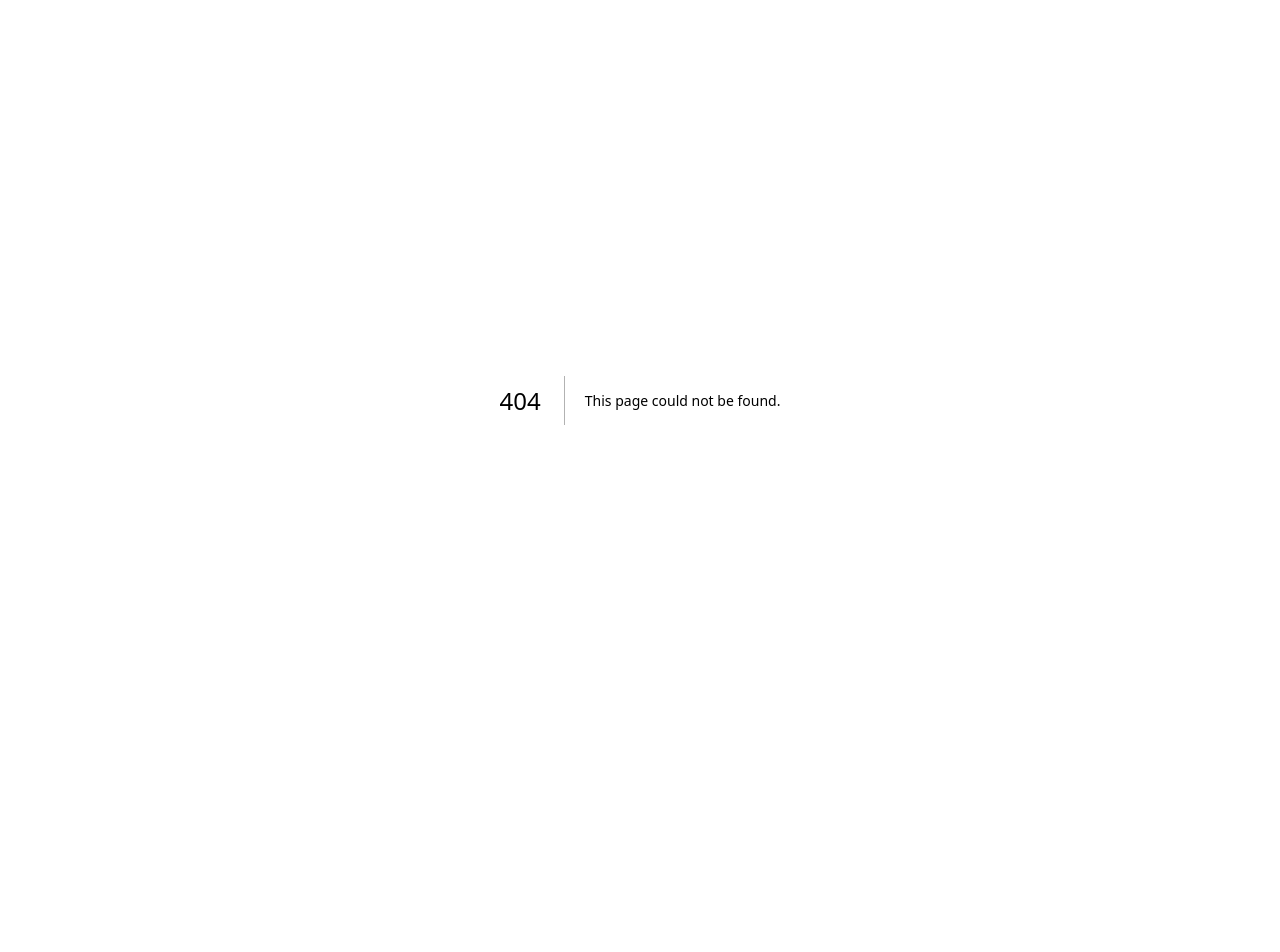
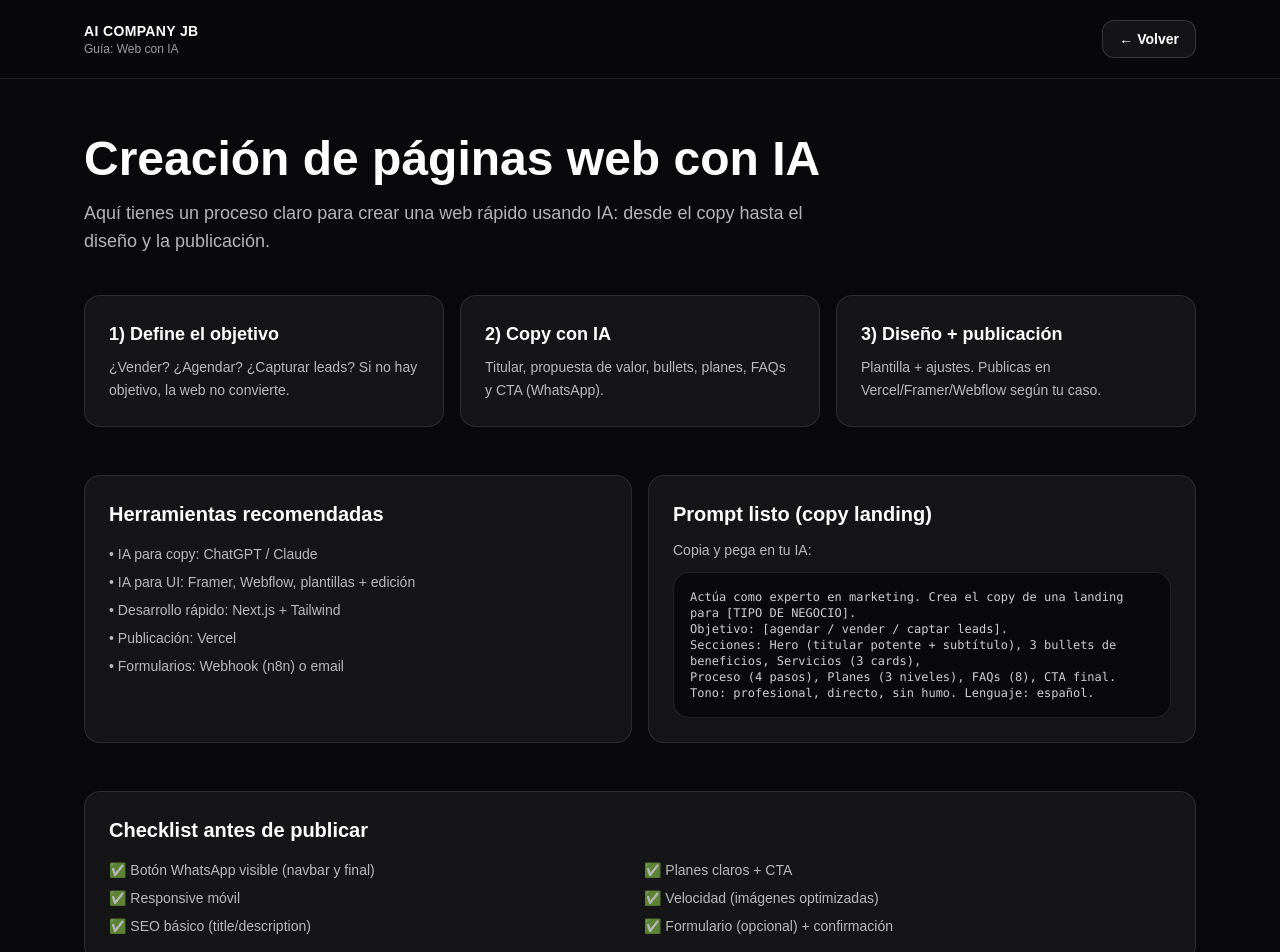
Before and after one commit to aicompanyjb-blip/ia-company-jb, a Next.js app: page /web-con-ia in a window 1280 px wide. Before the commit this address had no page. Shown: the top 952 px of the page. Before the commit the page ends 800 px from the top, so only its background shows below. Built offline with nearby package versions, Linux system fonts and the light colour scheme.

Commit message:
actualizo el loading

```diff
--- a/app/page.tsx
+++ b/app/page.tsx
@@ -3,6 +3,7 @@
 import { useState } from "react";
 import { Analytics } from "@vercel/analytics/next";
 import ChatWidget from "./components/ChatWidget";
+import Link from "next/link";
 
 type BillingPeriod = "mensual" | "semestral" | "anual";
 type PlanName = "Starter" | "Pro" | "Elite";
@@ -124,6 +125,9 @@ export default function Home() {
             <a href="#faq" className="hover:text-white">
               FAQ
             </a>
+            <Link href="/web-con-ia" className="hover:text-white">
+             Web con IA
+             </Link>
           </nav>
 
           <a
--- /dev/null
+++ b/app/web-con-ia/page.tsx
@@ -0,0 +1,120 @@
+import Link from "next/link";
+
+export const metadata = {
+  title: "Creación de páginas web con IA",
+  description:
+    "Guía práctica para crear páginas web con IA: prompts, herramientas y proceso recomendado.",
+};
+
+export default function WebConIA() {
+  return (
+    <main className="min-h-screen bg-zinc-950 text-white">
+      <header className="border-b border-white/10 bg-zinc-950/70 backdrop-blur">
+        <div className="mx-auto flex max-w-6xl items-center justify-between px-5 py-5">
+          <div className="leading-tight">
+            <p className="text-sm font-semibold tracking-wide">AI COMPANY JB</p>
+            <p className="text-xs text-white/60">Guía: Web con IA</p>
+          </div>
+
+          <Link
+            href="/"
+            className="rounded-xl border border-white/15 bg-white/5 px-4 py-2 text-sm font-semibold hover:bg-white/10"
+          >
+            ← Volver
+          </Link>
+        </div>
+      </header>
+
+      <section className="mx-auto max-w-6xl px-5 py-14">
+        <h1 className="text-3xl font-bold md:text-5xl">
+          Creación de páginas web con IA
+        </h1>
+        <p className="mt-4 max-w-3xl text-white/70 md:text-lg">
+          Aquí tienes un proceso claro para crear una web rápido usando IA: desde
+          el copy hasta el diseño y la publicación.
+        </p>
+
+        <div className="mt-10 grid gap-4 md:grid-cols-3">
+          {[
+            {
+              title: "1) Define el objetivo",
+              desc: "¿Vender? ¿Agendar? ¿Capturar leads? Si no hay objetivo, la web no convierte.",
+            },
+            {
+              title: "2) Copy con IA",
+              desc: "Titular, propuesta de valor, bullets, planes, FAQs y CTA (WhatsApp).",
+            },
+            {
+              title: "3) Diseño + publicación",
+              desc: "Plantilla + ajustes. Publicas en Vercel/Framer/Webflow según tu caso.",
+            },
+          ].map((c) => (
+            <div
+              key={c.title}
+              className="rounded-2xl border border-white/10 bg-white/5 p-6"
+            >
+              <p className="text-lg font-semibold">{c.title}</p>
+              <p className="mt-2 text-sm leading-relaxed text-white/70">
+                {c.desc}
+              </p>
+            </div>
+          ))}
+        </div>
+
+        <div className="mt-12 grid gap-4 md:grid-cols-2">
+          <div className="rounded-2xl border border-white/10 bg-white/5 p-6">
+            <h2 className="text-xl font-bold">Herramientas recomendadas</h2>
+            <ul className="mt-4 space-y-2 text-sm text-white/70">
+              <li>• IA para copy: ChatGPT / Claude</li>
+              <li>• IA para UI: Framer, Webflow, plantillas + edición</li>
+              <li>• Desarrollo rápido: Next.js + Tailwind</li>
+              <li>• Publicación: Vercel</li>
+              <li>• Formularios: Webhook (n8n) o email</li>
+            </ul>
+          </div>
+
+          <div className="rounded-2xl border border-white/10 bg-white/5 p-6">
+            <h2 className="text-xl font-bold">Prompt listo (copy landing)</h2>
+            <p className="mt-3 text-sm text-white/70">
+              Copia y pega en tu IA:
+            </p>
+            <pre className="mt-3 whitespace-pre-wrap rounded-2xl border border-white/10 bg-zinc-950 p-4 text-xs text-white/80">
+{`Actúa como experto en marketing. Crea el copy de una landing para [TIPO DE NEGOCIO].
+Objetivo: [agendar / vender / captar leads].
+Secciones: Hero (titular potente + subtítulo), 3 bullets de beneficios, Servicios (3 cards),
+Proceso (4 pasos), Planes (3 niveles), FAQs (8), CTA final.
+Tono: profesional, directo, sin humo. Lenguaje: español.`}
+            </pre>
+          </div>
+        </div>
+
+        <div className="mt-12 rounded-2xl border border-white/10 bg-white/5 p-6">
+          <h2 className="text-xl font-bold">Checklist antes de publicar</h2>
+          <ul className="mt-4 grid gap-2 text-sm text-white/70 md:grid-cols-2">
+            <li>✅ Botón WhatsApp visible (navbar y final)</li>
+            <li>✅ Planes claros + CTA</li>
+            <li>✅ Responsive móvil</li>
+            <li>✅ Velocidad (imágenes optimizadas)</li>
+            <li>✅ SEO básico (title/description)</li>
+            <li>✅ Formulario (opcional) + confirmación</li>
+          </ul>
+        </div>
+
+        <div className="mt-12 flex flex-col gap-3 sm:flex-row">
+          <Link
+            href="/#planes"
+            className="rounded-2xl bg-emerald-500 px-6 py-3 text-center text-sm font-semibold text-zinc-950 hover:bg-emerald-400"
+          >
+            Ver planes
+          </Link>
+          <Link
+            href="/"
+            className="rounded-2xl border border-white/15 bg-white/5 px-6 py-3 text-center text-sm font-semibold hover:bg-white/10"
+          >
+            Volver al inicio
+          </Link>
+        </div>
+      </section>
+    </main>
+  );
+}
```
